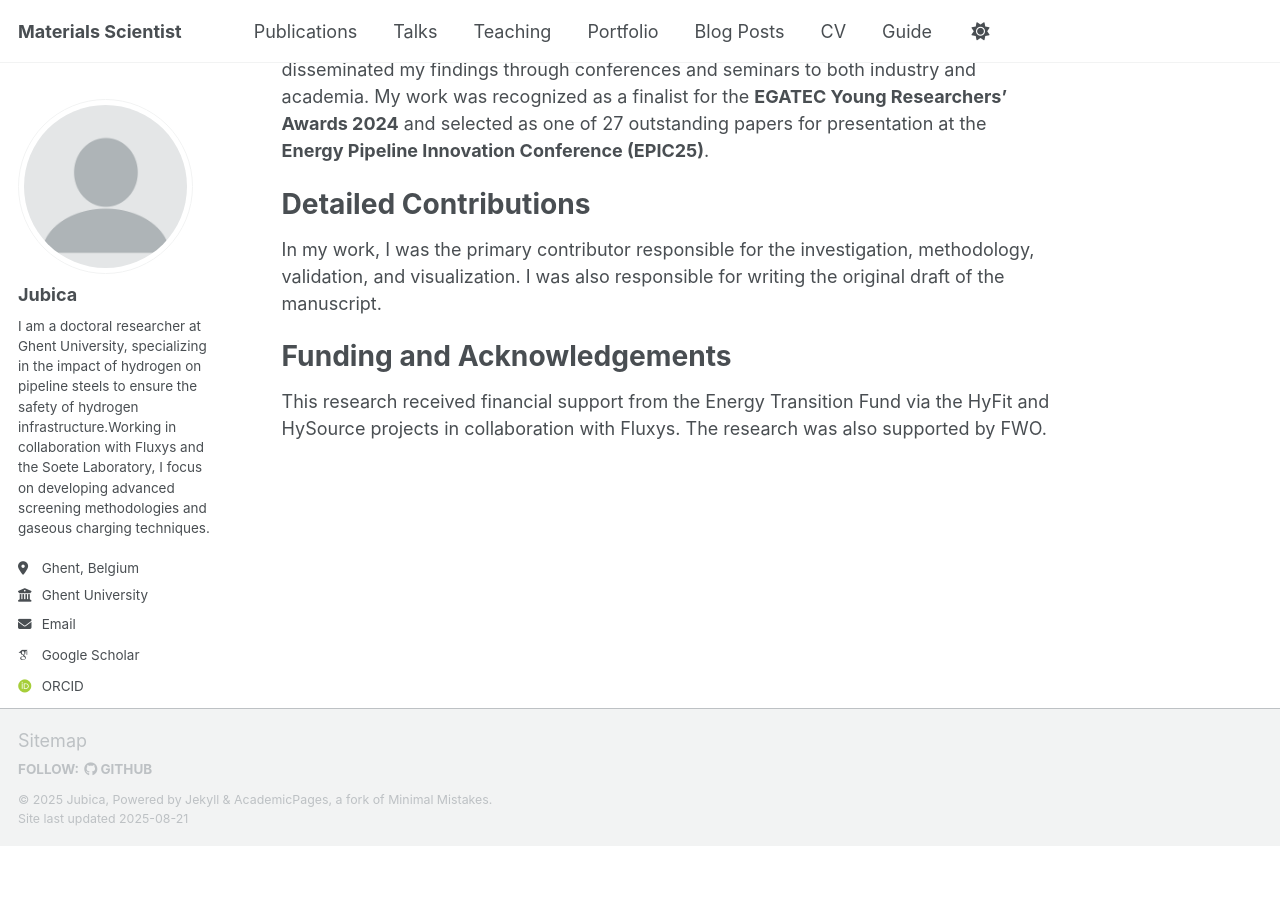
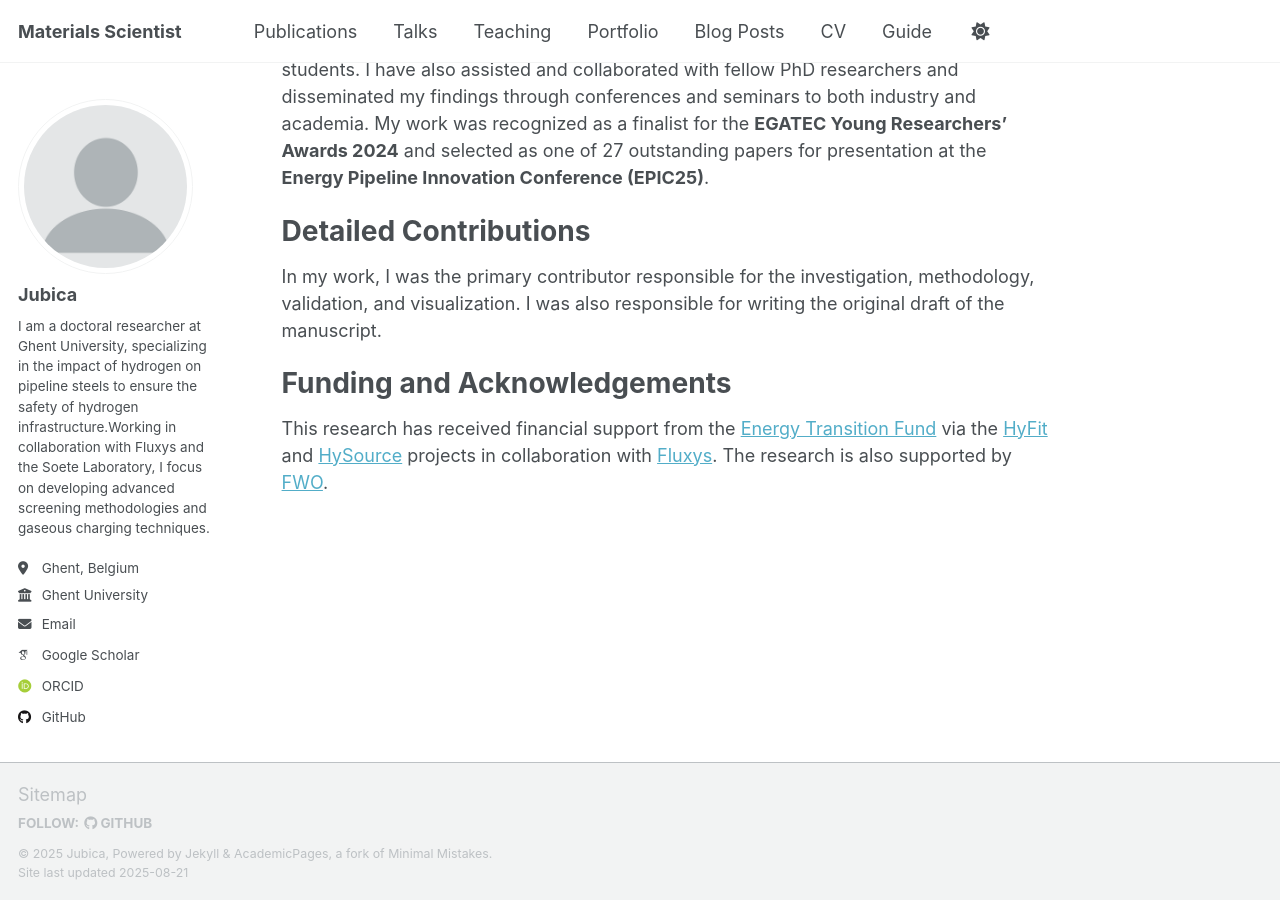
Before and after one commit to jubica/jubica.github.io, a Jekyll site: the page built from _pages/about.md, in a window 1280 px wide and 900 px high, scrolled down 1250 px. Built offline with Jekyll 4.4.1, drawn with Linux system fonts in a browser that asks for light colours; some web fonts are replaced; a script that is not in the unit is left out; before the commit the page ends 2096 px from its top, so only the background shows below that; some of the changed text lies outside the part shown.

Commit message:
Update about.md

```diff
--- a/_pages/about.md
+++ b/_pages/about.md
@@ -38,4 +38,4 @@
 Funding and Acknowledgements
 ======
 
-This research received financial support from the Energy Transition Fund via the HyFit and HySource projects in collaboration with Fluxys. The research was also supported by FWO.
+This research has received financial support from the [Energy Transition Fund](https://economie.fgov.be/fr/themes/energie/transition-energetique/fonds-de-transition) via the [HyFit](https://www.fluxys.com/en/about-us/energy-transition/pioneering-research-to-accelerate-the-energy-transition) and [HySource](https://www.fluxys.com/en/about-us/energy-transition/pioneering-research-to-accelerate-the-energy-transition) projects in collaboration with [Fluxys](https://www.fluxys.com/). The research is also supported by [FWO](https://www.fwo.be/en/).
```
Also changed, not shown: other parts of _pages/about.md (+1 -1 lines).
